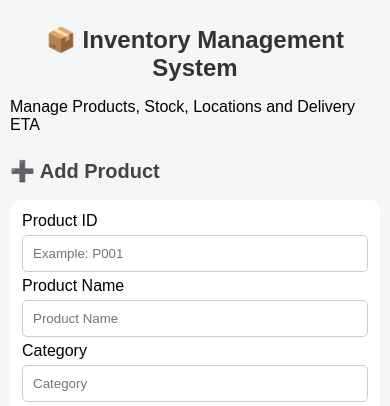
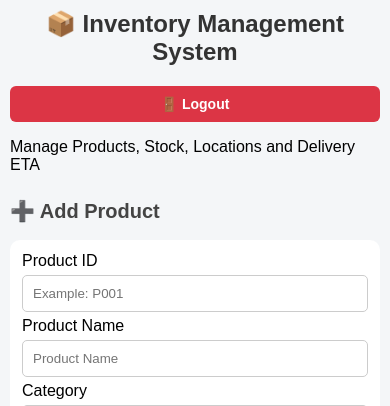
Before and after one commit to gayatri08-wq/Inventory_website, a Flask app: page / in a window 390 px wide. Shown: the top 406 px of the page. Run offline with Flask 3, Linux system fonts and the light colour scheme; the visitor is signed in with stand-in values (Sample User, id 1); data that the repository does not hold is empty.

Commit message:
Add top bar with logout button to index.html

```diff
--- a/templates/index.html
+++ b/templates/index.html
@@ -13,13 +13,79 @@
     <link rel="stylesheet"
           href="{{ url_for('static', filename='style.css') }}">
 
+    <style>
+
+        /* TOP BAR */
+
+        .top-bar {
+            display: flex;
+            justify-content: space-between;
+            align-items: center;
+            margin-bottom: 10px;
+            gap: 20px;
+        }
+
+        .top-bar h1 {
+            margin: 0;
+        }
+
+        /* LOGOUT BUTTON */
+
+        .logout-btn {
+            background: #dc3545;
+            color: white;
+            padding: 10px 18px;
+            border-radius: 6px;
+            text-decoration: none;
+            font-weight: bold;
+            font-size: 14px;
+            white-space: nowrap;
+        }
+
+        .logout-btn:hover {
+            background: #b02a37;
+        }
+
+        /* MOBILE */
+
+        @media (max-width: 600px) {
+
+            .top-bar {
+                flex-direction: column;
+                align-items: stretch;
+                text-align: center;
+            }
+
+            .logout-btn {
+                display: inline-block;
+            }
+
+        }
+
+    </style>
+
 </head>
 
 <body>
 
 <div class="container">
 
-    <h1>📦 Inventory Management System</h1>
+
+    <!-- TOP BAR -->
+
+    <div class="top-bar">
+
+        <h1>📦 Inventory Management System</h1>
+
+        <a href="/logout"
+           class="logout-btn">
+
+            🚪 Logout
+
+        </a>
+
+    </div>
+
 
     <p class="subtitle">
         Manage Products, Stock, Locations and Delivery ETA
```
